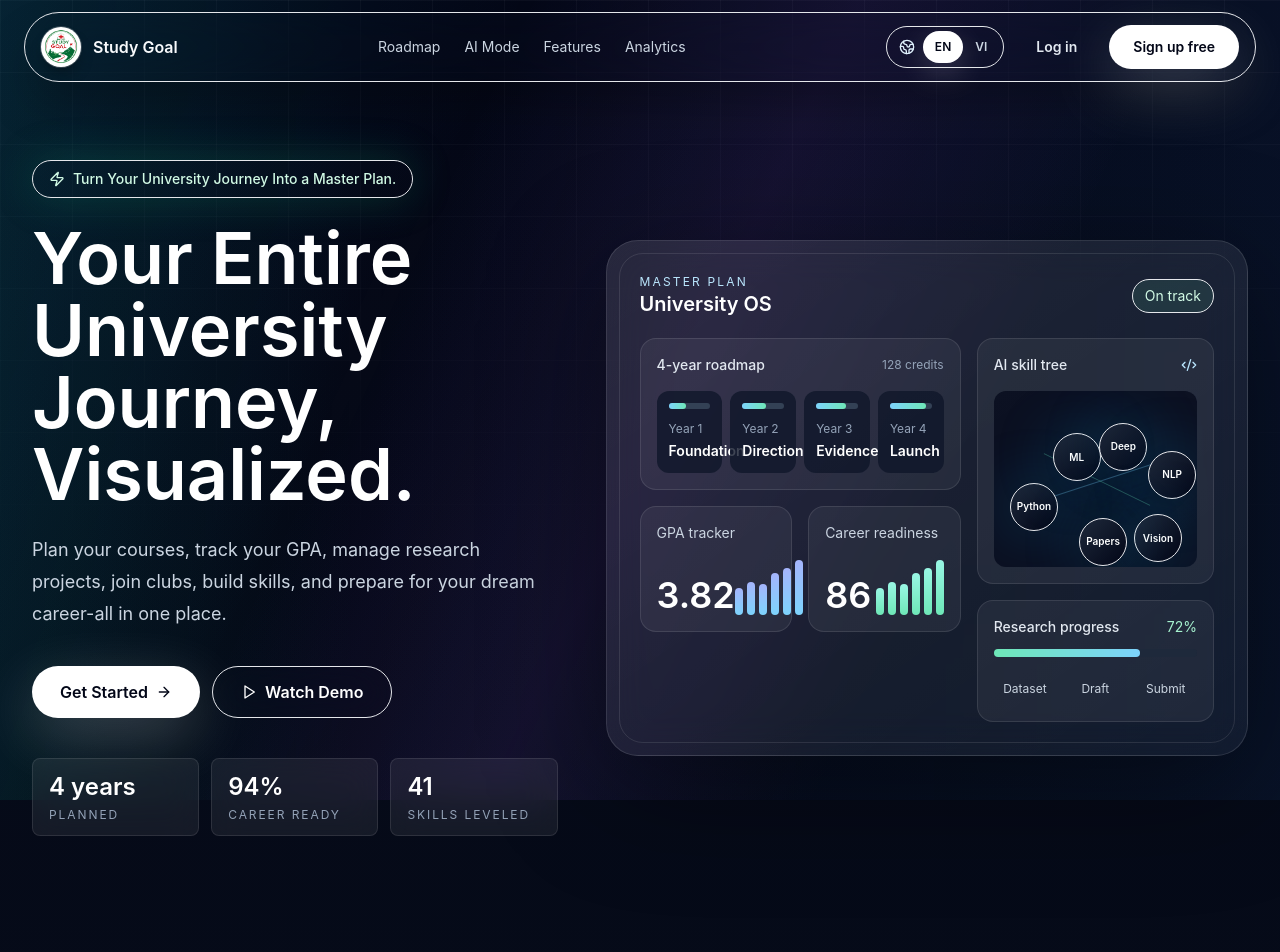
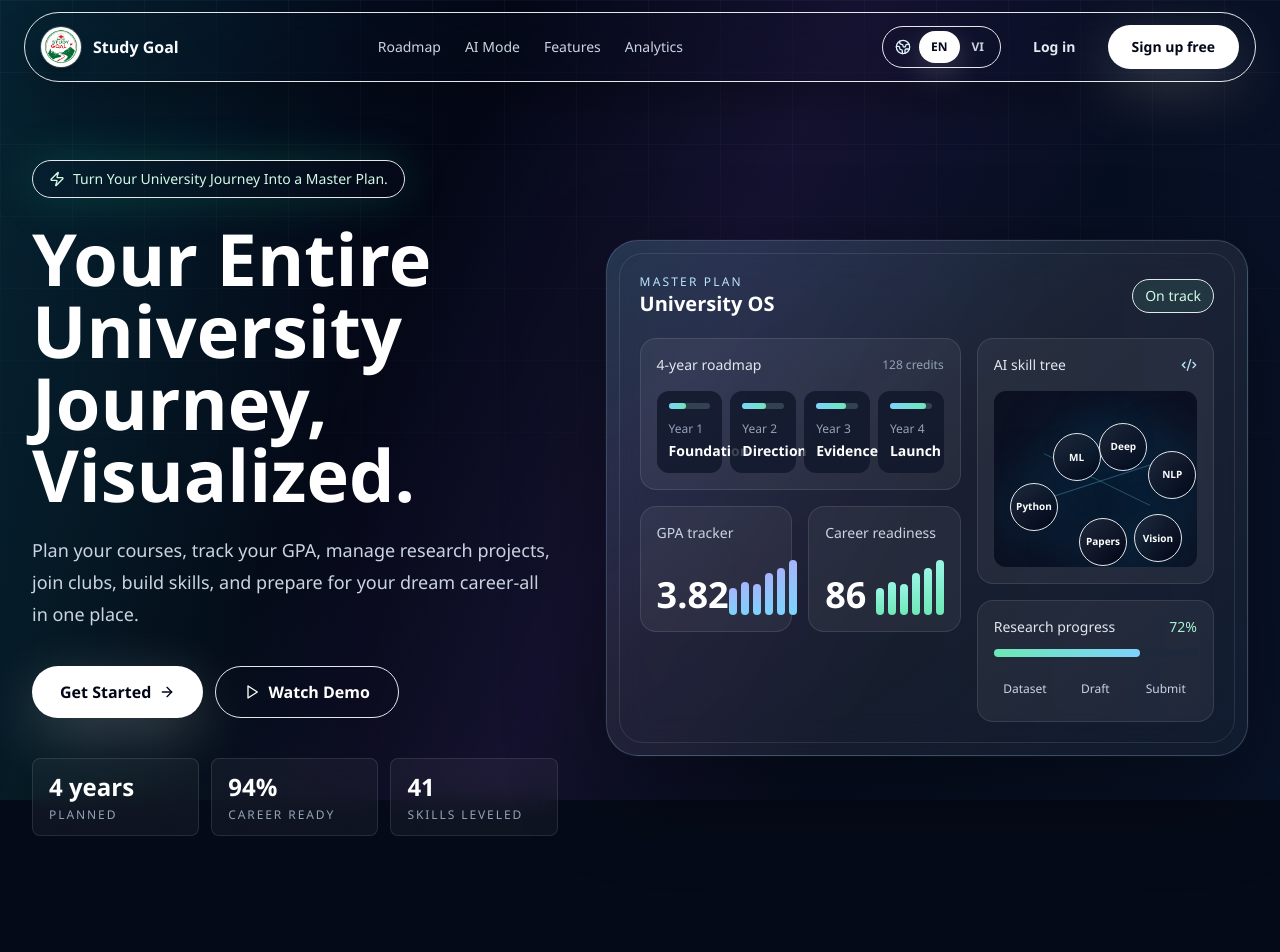
Before and after one commit to CaoRIV/Study-Goal, a Next.js app: page / in a window 1280 px wide. Shown: the top 952 px of the page. Built offline with nearby package versions, Linux system fonts and the light colour scheme.

Commit message:
feat:fix ui for user desktop

```diff
--- a/app/dashboard/page.tsx
+++ b/app/dashboard/page.tsx
@@ -489,7 +489,7 @@ export default async function DashboardPage() {
             </div>
           </div>
 
-          <div className="glass rounded-[2rem] p-6">
+          <div className="glass glass-elevated rounded-[2rem] p-6">
             <div className="mb-6 flex items-center justify-between gap-4">
               <div>
                 <p className="text-xs uppercase tracking-[0.18em] text-emerald-200">{t.readiness}</p>
--- a/app/globals.css
+++ b/app/globals.css
@@ -3,8 +3,8 @@
 @tailwind utilities;
 
 :root {
-  --font-display: "Space Grotesk";
-  --font-body: "DM Sans";
+  --font-display: "Aptos Display", "Segoe UI Variable Display", "Segoe UI", ui-sans-serif;
+  --font-body: "Segoe UI Variable Text", "Segoe UI", "Helvetica Neue", Arial, ui-sans-serif;
   --background: 226 58% 6%;
   --foreground: 210 40% 98%;
   --card: 224 44% 11%;
@@ -69,17 +69,34 @@ body::after {
   color: white;
 }
 
+:where(input, select, textarea):focus-visible {
+  border-color: rgba(125, 211, 252, 0.7);
+  outline: none;
+  box-shadow: 0 0 0 3px rgba(125, 211, 252, 0.16);
+}
+
 .glass {
   border: 1px solid rgba(255, 255, 255, 0.12);
-  background: linear-gradient(145deg, rgba(255, 255, 255, 0.105), rgba(255, 255, 255, 0.045));
-  box-shadow: 0 30px 120px rgba(0, 0, 0, 0.42);
+  background: linear-gradient(145deg, rgba(255, 255, 255, 0.085), rgba(255, 255, 255, 0.035));
+  box-shadow: 0 18px 56px rgba(0, 0, 0, 0.24);
+  backdrop-filter: blur(16px);
+}
+
+.glass-elevated {
+  border-color: rgba(186, 230, 253, 0.2);
+  background:
+    linear-gradient(145deg, rgba(14, 165, 233, 0.1), transparent 44%),
+    linear-gradient(145deg, rgba(255, 255, 255, 0.11), rgba(255, 255, 255, 0.045));
+  box-shadow:
+    0 32px 96px rgba(0, 0, 0, 0.4),
+    0 0 0 1px rgba(125, 211, 252, 0.04);
   backdrop-filter: blur(22px);
 }
 
 .glass-soft {
   border: 1px solid rgba(255, 255, 255, 0.1);
-  background: rgba(255, 255, 255, 0.065);
-  backdrop-filter: blur(18px);
+  background: rgba(255, 255, 255, 0.045);
+  backdrop-filter: blur(12px);
 }
 
 .text-balance {
@@ -92,7 +109,7 @@ body::after {
 
 @layer components {
   .form-input {
-    @apply h-12 w-full rounded-2xl border border-white/10 bg-slate-950/70 px-4 text-white outline-none transition-colors placeholder:text-slate-600 focus:border-sky-300/50 focus:ring-2 focus:ring-sky-300/10;
+    @apply h-12 w-full rounded-2xl border border-white/10 bg-slate-950/70 px-4 text-white outline-none transition-[border-color,box-shadow,background-color] duration-200 placeholder:text-slate-500 hover:border-white/20 focus-visible:border-sky-300/70 focus-visible:bg-slate-950/90 focus-visible:ring-2 focus-visible:ring-sky-300/25;
   }
 }
 
--- a/app/page.tsx
+++ b/app/page.tsx
@@ -614,7 +614,7 @@ function Hero({ t }: { t: Content }) {
     <section className="relative px-4 pb-20 pt-32 sm:px-6 lg:px-8 lg:pb-28 lg:pt-40">
       <div className="mx-auto grid max-w-7xl items-center gap-12 lg:grid-cols-[0.9fr_1.1fr]">
         <motion.div
-          initial="hidden"
+          initial={false}
           animate="visible"
           variants={fadeIn}
           transition={{ duration: 0.65, ease: "easeOut" }}
@@ -651,7 +651,7 @@ function Hero({ t }: { t: Content }) {
           </div>
         </motion.div>
         <motion.div
-          initial={{ opacity: 0, y: 34, scale: 0.97 }}
+          initial={false}
           animate={{ opacity: 1, y: 0, scale: 1 }}
           transition={{ duration: 0.8, delay: 0.15, ease: "easeOut" }}
           className="relative"
@@ -666,7 +666,7 @@ function Hero({ t }: { t: Content }) {
 
 function DashboardVisual({ t }: { t: Content }) {
   return (
-    <div className="glass relative overflow-hidden rounded-[2rem] p-3 shadow-glow-blue">
+    <div className="glass glass-elevated relative overflow-hidden rounded-[2rem] p-3 shadow-glow-blue">
       <div className="absolute inset-x-0 top-0 h-40 bg-gradient-to-b from-sky-400/18 to-transparent" />
       <div className="relative rounded-[1.5rem] border border-white/10 bg-slate-950/68 p-4 sm:p-5">
         <div className="mb-5 flex items-center justify-between">
@@ -1215,7 +1215,7 @@ function FinalCta({ t }: { t: Content }) {
   return (
     <section id="start" className="px-4 pb-10 pt-20 sm:px-6 lg:px-8">
       <div className="mx-auto max-w-7xl">
-        <div className="glass relative overflow-hidden rounded-[2rem] px-6 py-16 text-center sm:px-10 lg:py-24">
+        <div className="glass glass-elevated relative overflow-hidden rounded-[2rem] px-6 py-16 text-center sm:px-10 lg:py-24">
           <div className="absolute inset-x-0 top-0 h-32 bg-gradient-to-b from-emerald-300/16 to-transparent" />
           <div className="relative mx-auto max-w-4xl">
             <p className="mb-4 text-sm font-semibold uppercase tracking-[0.18em] text-emerald-200">{t.finalCta.eyebrow}</p>
--- a/components/auth/auth-form.tsx
+++ b/components/auth/auth-form.tsx
@@ -250,7 +250,7 @@ export function AuthForm({ mode }: { mode: AuthMode }) {
             </div>
           </div>
 
-          <div className="glass mx-auto w-full max-w-xl rounded-[2rem] p-6 sm:p-8">
+          <div className="glass glass-elevated mx-auto w-full max-w-xl rounded-[2rem] p-6 sm:p-8">
             <div className="mb-7">
               <p className="text-sm font-semibold uppercase tracking-[0.18em] text-sky-200">{text.eyebrow}</p>
               <h2 className="mt-3 font-display text-4xl font-semibold leading-tight text-white">
@@ -376,7 +376,7 @@ function AuthField({
         minLength={minLength}
         value={value}
         onChange={(event) => onChange(event.target.value)}
-        className="mt-2 h-12 w-full rounded-2xl border border-white/10 bg-slate-950/70 px-4 text-white outline-none transition-colors placeholder:text-slate-600 focus:border-sky-300/50"
+        className="form-input mt-2"
         placeholder={placeholder}
       />
     </label>
```
